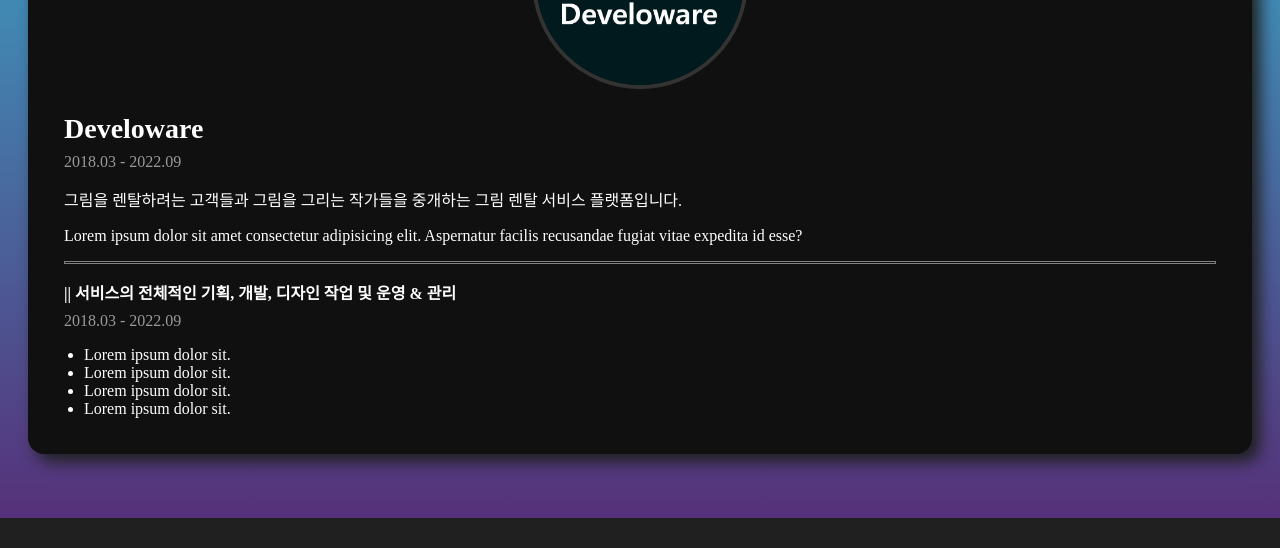
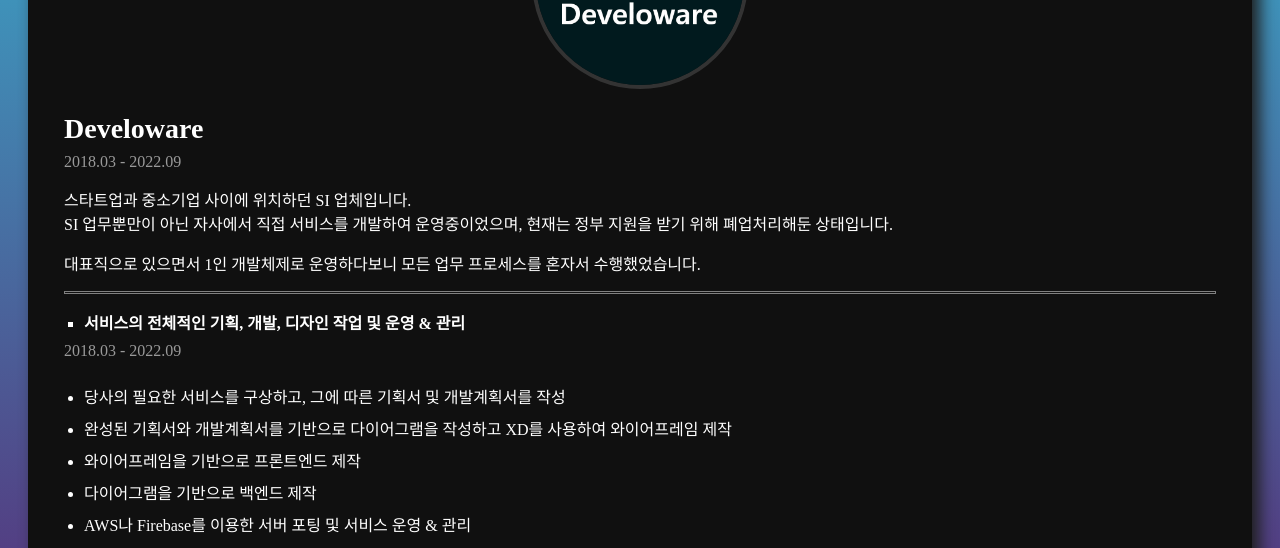
Before and after one commit to Daryu-Kim/Daryu-Kim.github.io, a plain HTML site: page index.html in a window 1280 px wide. Shown: the part 3943-4491 px from the top of the page. Drawn offline with Linux system fonts and the light colour scheme; a web font is replaced by a local one.

Commit message:
2022-12-30 12:51 Update

```diff
--- a/css/index.css
+++ b/css/index.css
@@ -19,6 +19,7 @@
     color: white;
     text-decoration: none;
     box-sizing: border-box;
+    word-break: keep-all;
 }
 
 
@@ -276,11 +277,6 @@ hr {
     width: 75%;
 }
 
-.content-archive-link-img {
-    margin-left: 12px;
-    width: 28px;
-}
-
 .content-archive-link-img:hover {
     animation: link-hover .4s ease-in-out infinite;
 }
@@ -355,13 +351,19 @@ hr {
     margin: 16px 0;
 }
 
-.content-career-div-box-worktitle {
+.content-career-div-box-worktitle-ul {
     font-weight: 700;
     margin-bottom: 8px;
+    margin-left: 20px;
 }
 
 .content-career-div-box-workinf {
     margin-left: 20px;
+}
+
+.content-career-div-box-workinf li {
+    margin-top: 8px;
+    margin-bottom: 8px;
 }
 
 /* FOOTER */
--- a/index.html
+++ b/index.html
@@ -324,23 +324,26 @@
                             <p class="content-career-div-box-title">Develoware</p>
                             <p class="content-career-div-box-since">2018.03 - 2022.09</p>
                             <p class="content-career-div-box-companysinf">
-                                그림을 렌탈하려는 고객들과 그림을 그리는 작가들을 중개하는 그림 렌탈 서비스 플랫폼입니다.
+                                스타트업과 중소기업 사이에 위치하던 SI 업체입니다.
+                                <br>
+                                SI 업무뿐만이 아닌 자사에서 직접 서비스를 개발하여 운영중이었으며, 현재는 정부 지원을 받기 위해 폐업처리해둔 상태입니다.
                             </p>
                             <p class="content-career-div-box-worksinf">
-                                Lorem ipsum dolor sit amet consectetur adipisicing elit. Aspernatur facilis recusandae fugiat vitae expedita id esse?
+                                대표직으로 있으면서 1인 개발체제로 운영하다보니 모든 업무 프로세스를 혼자서 수행했었습니다.
                             </p>
                             <hr class="content-career-hr">
-                            <p class="content-career-div-box-worktitle">
-                                || 서비스의 전체적인 기획, 개발, 디자인 작업 및 운영 & 관리
-                            </p>
+                            <ul type="square" class="content-career-div-box-worktitle-ul">
+                                <li>서비스의 전체적인 기획, 개발, 디자인 작업 및 운영 & 관리</li>
+                            </ul>
                             <p class="content-career-div-box-worksince">
                                 2018.03 - 2022.09
                             </p>
                             <ul class="content-career-div-box-workinf">
-                                <li>Lorem ipsum dolor sit.</li>
-                                <li>Lorem ipsum dolor sit.</li>
-                                <li>Lorem ipsum dolor sit.</li>
-                                <li>Lorem ipsum dolor sit.</li>
+                                <li>당사의 필요한 서비스를 구상하고, 그에 따른 기획서 및 개발계획서를 작성</li>
+                                <li>완성된 기획서와 개발계획서를 기반으로 다이어그램을 작성하고 XD를 사용하여 와이어프레임 제작</li>
+                                <li>와이어프레임을 기반으로 프론트엔드 제작</li>
+                                <li>다이어그램을 기반으로 백엔드 제작</li>
+                                <li>AWS나 Firebase를 이용한 서버 포팅 및 서비스 운영 & 관리</li>
                             </ul>
                         </div>
                     </div>
```
